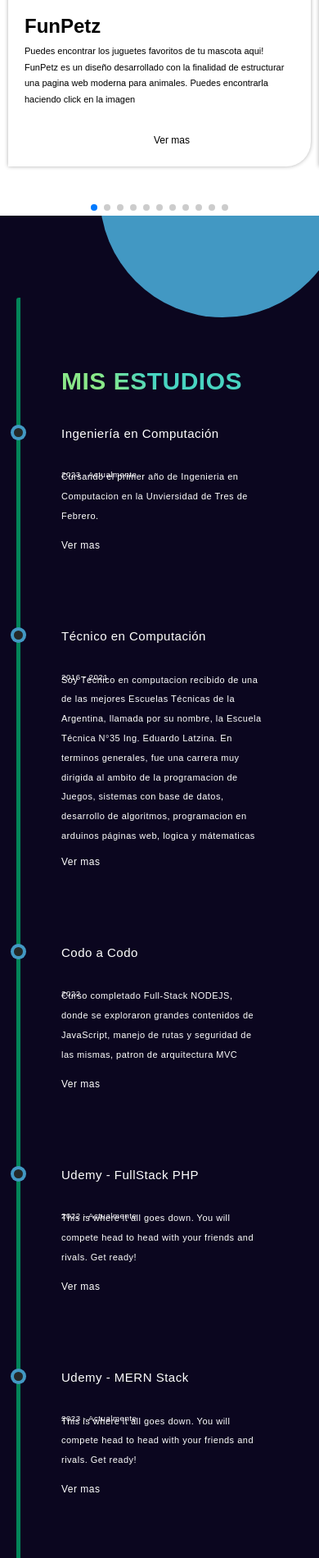
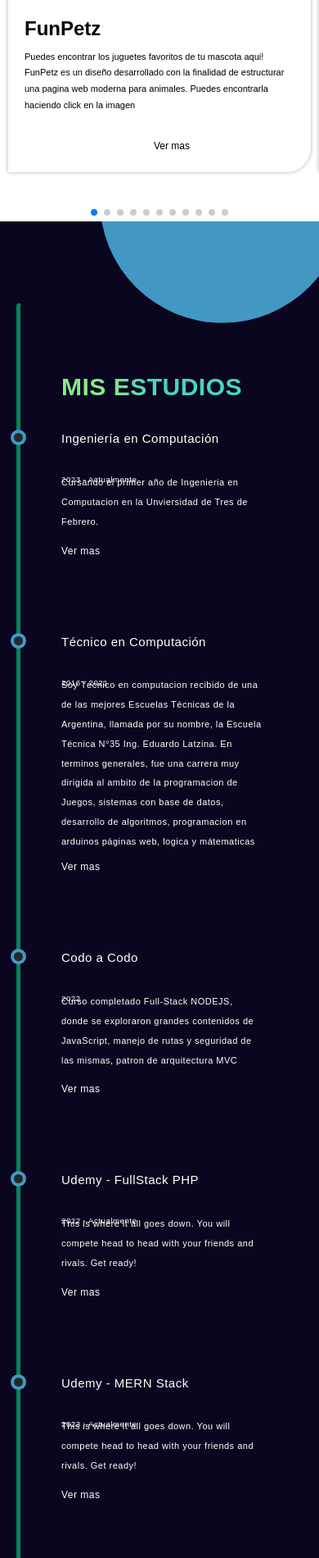
Before and after one commit to gonzajs04/Portafolio, a PHP site: page / in a window 390 px wide. Shown: the part 2360-4260 px from the top of the page at 82% size. Run offline with PHP 8.4, Linux system fonts and the light colour scheme; some libraries are stand-ins or nearby versions.

Commit message:
style: changed cards with for responsive design fix

```diff
--- a/src/scss/layout/_proyectos.scss
+++ b/src/scss/layout/_proyectos.scss
@@ -76,8 +76,8 @@
         transform: scale(1.050);
     }
 
-    @include m.tablet{
-        width: 16% !important;
+    @include m.desktopXL{
+        width: 20% !important;
     }
 }
 
@@ -91,8 +91,9 @@
     h3 {
         font-size: 2.4rem;
         text-align: left;
-        margin-top: 1rem;
-        margin-bottom: 0;
+        line-height: 3rem;
+       margin-top: 2rem;
+       margin-bottom: 1rem;
         font-weight: 600;
         color: black !important;
 
```
Also changed, not shown: build/css/app.css, 1 other file.
